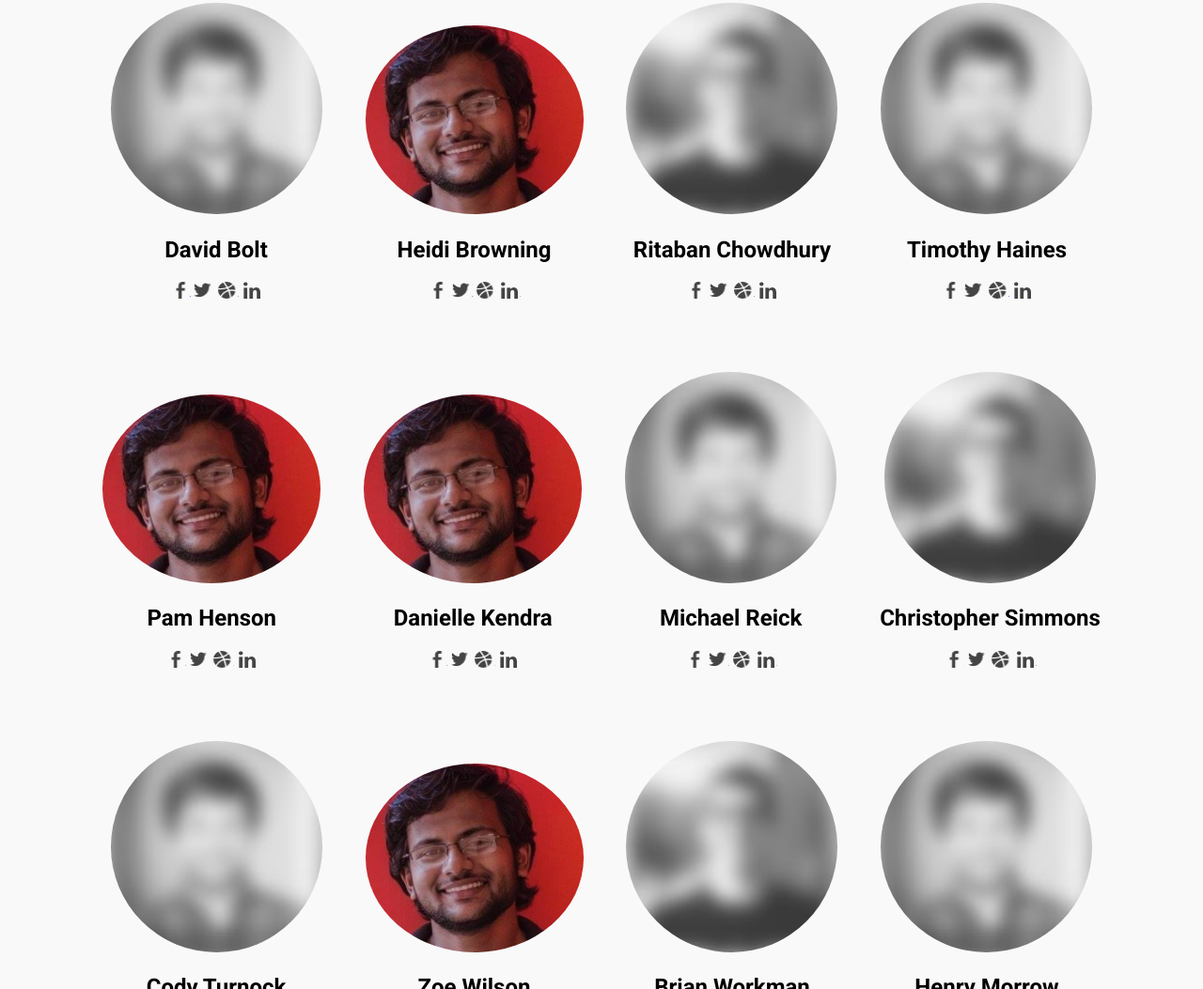
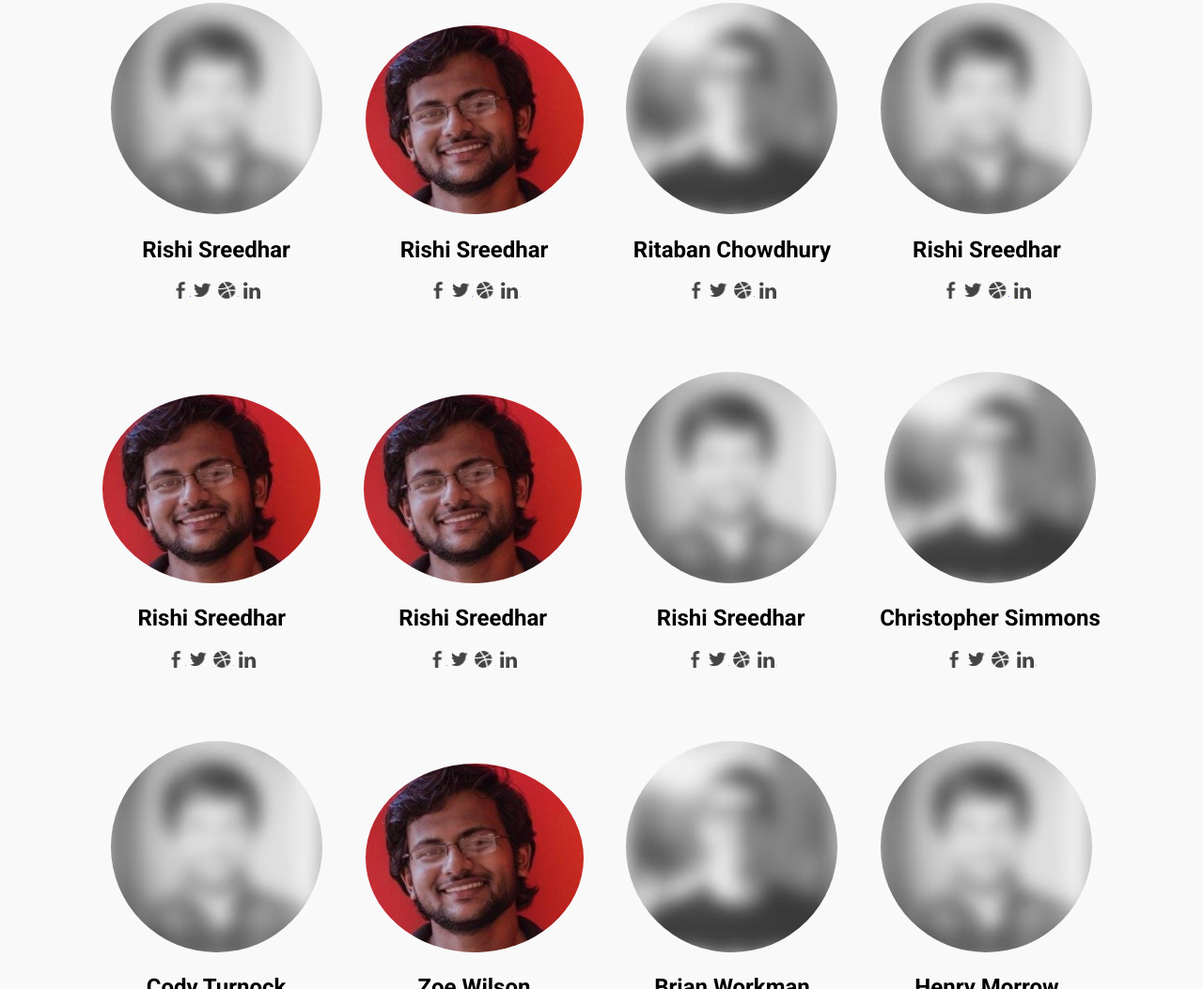
Before and after one commit to deepshika33/qIndia.github.io, a website: page index.html in a window 1280 px wide. Shown: the part 2048-3101 px from the top of the page at 94% size. Drawn offline with nearby package versions, Linux system fonts and the light colour scheme.

Commit message:
rishi add

```diff
--- a/index.html
+++ b/index.html
@@ -294,7 +294,7 @@
 			<ul class="colearners-list">
 				<li class="colearners-item">
 					<img class="colearners-photo" src="img/colearner-m1.jpg" alt="Picture of colearner" />
-					<h2>David Bolt</h2>
+					<h2>Rishi Sreedhar</h2>
 					<ul class="social-list">
 					  <li class="social-list-item"><a href="#" class="social-list-link facebook">Facebook</a></li>
 					  <li class="social-list-item"><a href="#" class="social-list-link twitter">Twitter</a></li>
@@ -304,7 +304,7 @@
 				</li>
 				<li class="colearners-item">
 					<img class="colearners-photo" src="img/colearner-f1.jpg" alt="Picture of colearner" />
-					<h2>Heidi Browning</h2>
+					<h2>Rishi Sreedhar</h2>
 					<ul class="social-list">
 					  <li class="social-list-item"><a href="#" class="social-list-link facebook">Facebook</a></li>
 					  <li class="social-list-item"><a href="#" class="social-list-link twitter">Twitter</a></li>
@@ -324,7 +324,7 @@
 				</li>
 				<li class="colearners-item">
 					<img class="colearners-photo" src="img/colearner-m1.jpg" alt="Picture of colearner" />
-					<h2>Timothy Haines</h2>
+					<h2>Rishi Sreedhar</h2>
 					<ul class="social-list">
 					  <li class="social-list-item"><a href="#" class="social-list-link facebook">Facebook</a></li>
 					  <li class="social-list-item"><a href="#" class="social-list-link twitter">Twitter</a></li>
@@ -334,7 +334,7 @@
 				</li>
 				<li class="colearners-item">
 					<img class="colearners-photo" src="img/colearner-f2.jpg" alt="Picture of colearner" />
-					<h2>Pam Henson</h2>
+					<h2>Rishi Sreedhar</h2>
 					<ul class="social-list">
 					  <li class="social-list-item"><a href="#" class="social-list-link facebook">Facebook</a></li>
 					  <li class="social-list-item"><a href="#" class="social-list-link twitter">Twitter</a></li>
@@ -344,7 +344,7 @@
 				</li>
 				<li class="colearners-item">
 					<img class="colearners-photo" src="img/colearner-f1.jpg" alt="Picture of colearner" />
-					<h2>Danielle Kendra</h2>
+					<h2>Rishi Sreedhar</h2>
 					<ul class="social-list">
 					  <li class="social-list-item"><a href="#" class="social-list-link facebook">Facebook</a></li>
 					  <li class="social-list-item"><a href="#" class="social-list-link twitter">Twitter</a></li>
@@ -354,7 +354,7 @@
 				</li>
 				<li class="colearners-item">
 					<img class="colearners-photo" src="img/colearner-m1.jpg" alt="Picture of colearner" />
-					<h2>Michael Reick</h2>
+					<h2>Rishi Sreedhar</h2>
 					<ul class="social-list">
 					  <li class="social-list-item"><a href="#" class="social-list-link facebook">Facebook</a></li>
 					  <li class="social-list-item"><a href="#" class="social-list-link twitter">Twitter</a></li>
```
